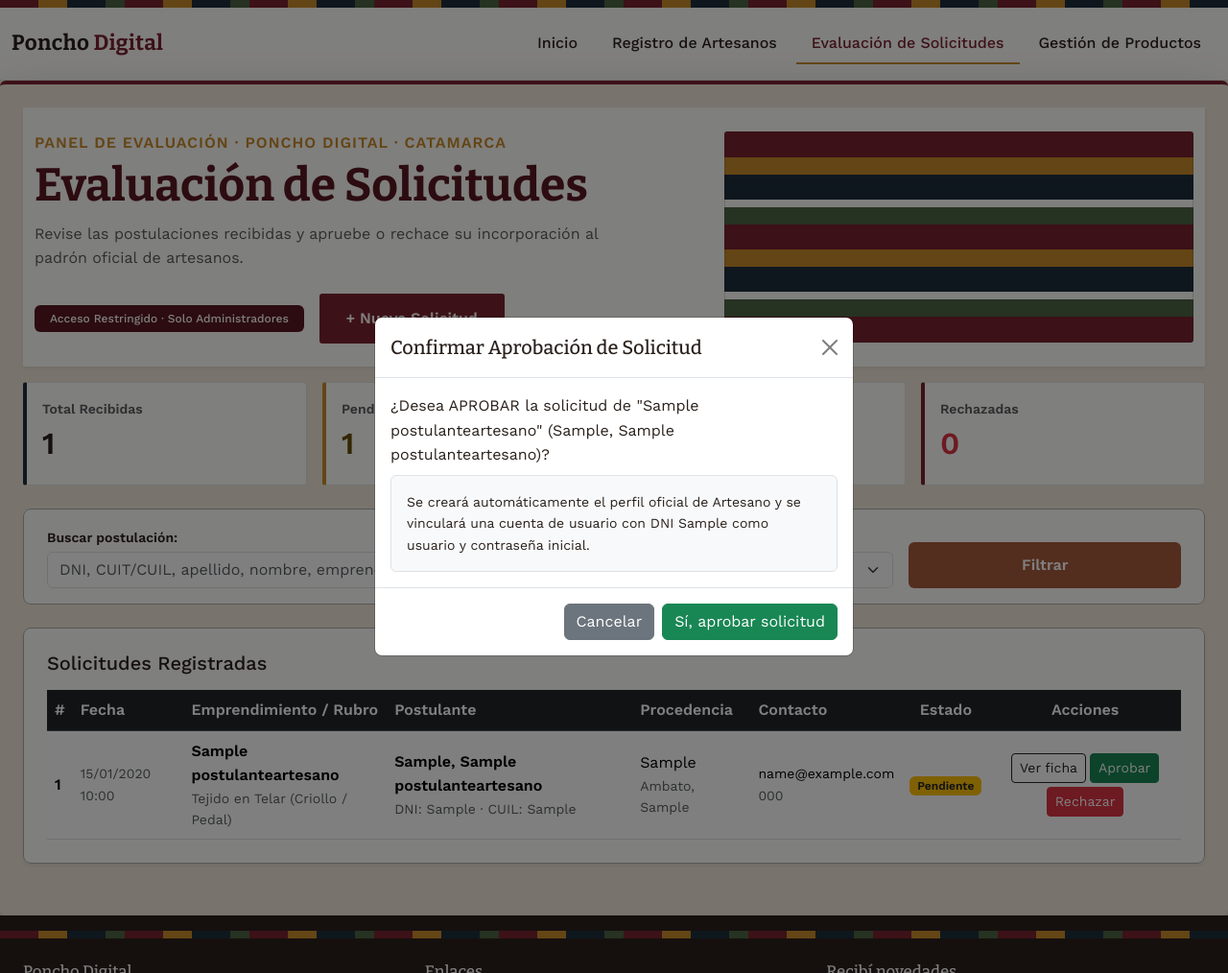
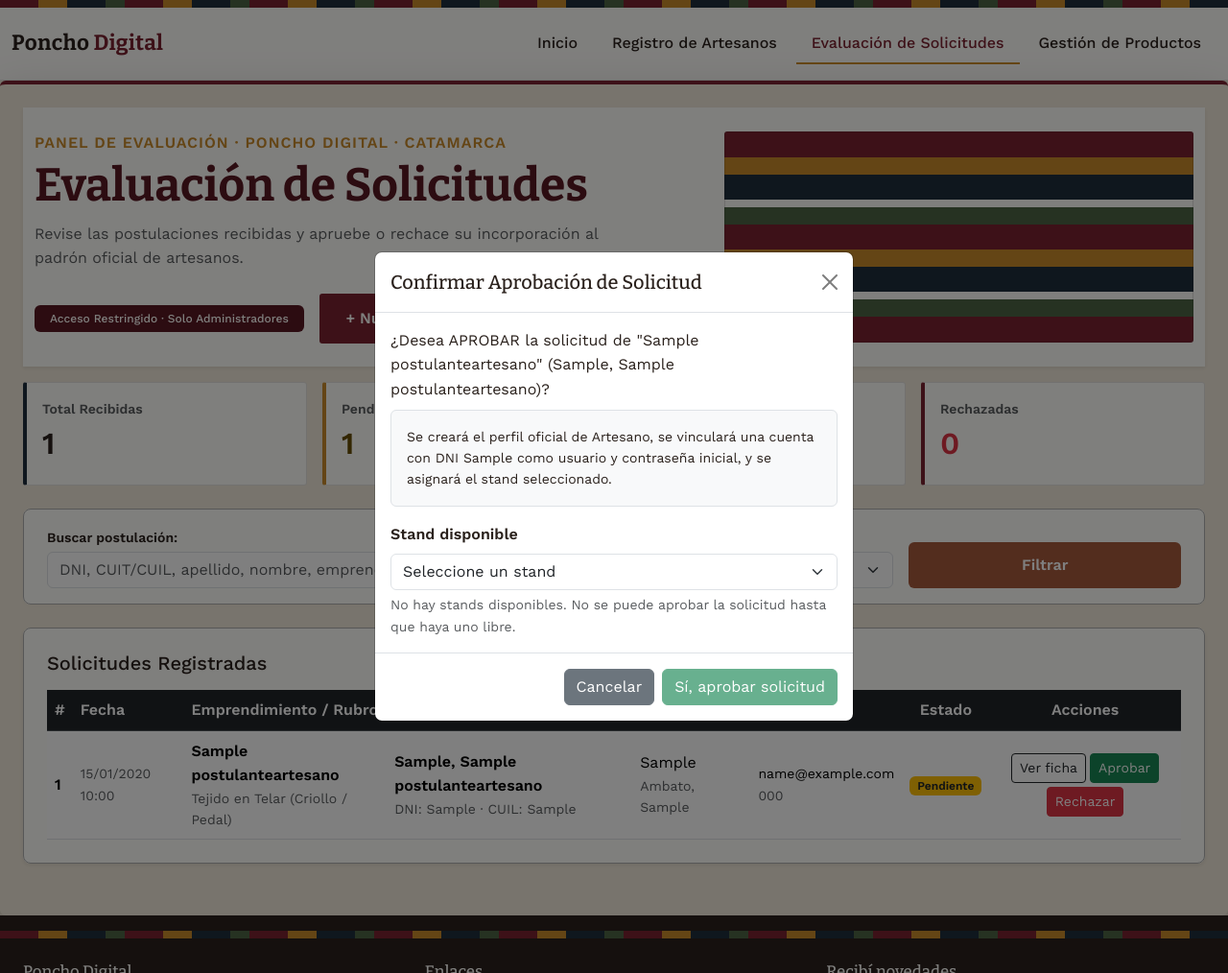
Before and after one commit to wusito/poncho-digital, a Django app: page /solicitudes/ in a window 1280 px wide, after a click on "Aprobar". Shown: the whole page at 96% size. Run offline with Django 5.2, Linux system fonts and the light colour scheme; tables that the repository leaves empty hold one stand-in row (values such as "Sample post").

Commit message:
Agregar funcionalidad para asignar un stand disponible al aprobar solicitudes de artesanos; actualizar lógica en la vista y plantilla correspondiente.
Co-authored-by: Florchu <115610554+FL00WER@users.noreply.github.com>

```diff
--- a/apps/artesanos/templates/artesanos/panel_solicitudes.html
+++ b/apps/artesanos/templates/artesanos/panel_solicitudes.html
@@ -361,6 +361,18 @@
                     <div class="modal-body">
                         <p id="evalMensajePrincipal" class="mb-2"></p>
                         <div class="p-3 bg-light rounded border small" id="evalDetalleImpacto"></div>
+                        <div class="mt-3 d-none" id="evalStandContainer">
+                            <label for="evalStand" class="form-label fw-semibold">Stand disponible</label>
+                            <select class="form-select" id="evalStand" name="stand_id" disabled>
+                                <option value="">Seleccione un stand</option>
+                                {% for stand in stands_disponibles %}
+                                <option value="{{ stand.pk }}">Stand {{ stand.numero_stand }} — {{ stand.ubicacion_mapa }}</option>
+                                {% empty %}
+                                <option value="" disabled>No hay stands disponibles</option>
+                                {% endfor %}
+                            </select>
+                            <div class="form-text" id="evalStandHelp">El stand se asignará al aprobar la solicitud.</div>
+                        </div>
                     </div>
                     <div class="modal-footer">
                         <button type="button" class="btn btn-secondary" data-bs-dismiss="modal">Cancelar</button>
@@ -428,6 +440,9 @@
                 const mensaje = document.getElementById('evalMensajePrincipal');
                 const impacto = document.getElementById('evalDetalleImpacto');
                 const btnSubmit = document.getElementById('btnConfirmarEvaluacion');
+                const standContainer = document.getElementById('evalStandContainer');
+                const standSelect = document.getElementById('evalStand');
+                const standHelp = document.getElementById('evalStandHelp');
 
                 // CORRECCIÓN CLAVE: Asigna la URL al action del formulario para que se ejecute la vista correspondiente
                 if (form && url) {
@@ -437,18 +452,34 @@
                 if (accion === 'aprobar') {
                     if (titulo) titulo.textContent = 'Confirmar Aprobación de Solicitud';
                     if (mensaje) mensaje.textContent = `¿Desea APROBAR la solicitud de "${emprendimiento}" (${postulante})?`;
-                    if (impacto) impacto.textContent = `Se creará automáticamente el perfil oficial de Artesano y se vinculará una cuenta de usuario con DNI ${dni} como usuario y contraseña inicial.`;
+                    if (impacto) impacto.textContent = `Se creará el perfil oficial de Artesano, se vinculará una cuenta con DNI ${dni} como usuario y contraseña inicial, y se asignará el stand seleccionado.`;
+                    if (standContainer) standContainer.classList.remove('d-none');
+                    if (standSelect) {
+                        standSelect.disabled = false;
+                        standSelect.required = true;
+                        standSelect.value = '';
+                    }
                     if (btnSubmit) {
                         btnSubmit.className = 'btn btn-success';
                         btnSubmit.textContent = 'Sí, aprobar solicitud';
+                        btnSubmit.disabled = !standSelect || !Array.from(standSelect.options).some(option => option.value && !option.disabled);
+                    }
+                    if (standHelp && standSelect && btnSubmit && btnSubmit.disabled) {
+                        standHelp.textContent = 'No hay stands disponibles. No se puede aprobar la solicitud hasta que haya uno libre.';
                     }
                 } else {
                     if (titulo) titulo.textContent = 'Confirmar Rechazo de Solicitud';
                     if (mensaje) mensaje.textContent = `¿Desea RECHAZAR la solicitud de "${emprendimiento}" (${postulante})?`;
                     if (impacto) impacto.textContent = 'La postulación pasará a estado RECHAZADO y no se generará perfil oficial en el padrón de artesanos.';
+                    if (standContainer) standContainer.classList.add('d-none');
+                    if (standSelect) {
+                        standSelect.disabled = true;
+                        standSelect.required = false;
+                    }
                     if (btnSubmit) {
                         btnSubmit.className = 'btn btn-danger';
                         btnSubmit.textContent = 'Sí, rechazar solicitud';
+                        btnSubmit.disabled = false;
                     }
                 }
             });
--- a/apps/artesanos/views.py
+++ b/apps/artesanos/views.py
@@ -3,6 +3,8 @@ from django.contrib.auth import get_user_model
 from django.db import IntegrityError, transaction
 from django.db.models import Case, IntegerField, Q, Value, When
 from django.shortcuts import get_object_or_404, redirect, render
+
+from apps.stands.models import Stand
 
 from .forms import PostulanteArtesanoForm
 from .models import Artesano, PostulanteArtesano
@@ -62,6 +64,7 @@ def panel_solicitudes(request):
     """
     Vista/panel de evaluación de solicitudes de artesanos (HU-02).
     Permite listar, buscar, filtrar por estado, ver la ficha completa y aprobar o rechazar solicitudes.
+    Al aprobar, requiere y asigna un stand disponible.
     """
     estado_filtro = request.GET.get('estado', '').strip().upper()
     busqueda = request.GET.get('q', '').strip()
@@ -113,6 +116,10 @@ def panel_solicitudes(request):
 
     context = {
         'solicitudes': solicitudes,
+        'stands_disponibles': Stand.objects.filter(
+            estado=Stand.EstadoStand.DISPONIBLE,
+            artesano__isnull=True,
+        ).order_by('numero_stand'),
         'estado_filtro': estado_filtro,
         'busqueda': busqueda,
         'total_solicitudes': total_solicitudes,
@@ -127,18 +134,23 @@ def aprobar_solicitud(request, pk):
     """
     Aprueba una solicitud pendiente de forma atómica (HU-02):
     crea/vincula el User con DNI como username y contraseña inicial,
-    crea el perfil oficial Artesano y pasa la solicitud a estado APROBADO.
+    crea el perfil oficial Artesano, asigna el stand seleccionado y pasa la solicitud a estado APROBADO.
     """
     if request.method != 'POST':
         return redirect('panel_solicitudes')
 
     postulante = get_object_or_404(PostulanteArtesano, pk=pk)
+    stand_id = request.POST.get('stand_id', '').strip()
 
     if postulante.estado_solicitud == PostulanteArtesano.EstadoSolicitud.APROBADO:
         messages.error(
             request,
             f"La solicitud de '{postulante.nombre_emprendimiento}' ya se encuentra aprobada.",
         )
+        return redirect('panel_solicitudes')
+
+    if not stand_id.isdecimal():
+        messages.error(request, "Debe seleccionar un stand disponible para aprobar la solicitud.")
         return redirect('panel_solicitudes')
 
     if Artesano.objects.filter(nombre_comercial__iexact=postulante.nombre_emprendimiento).exists():
@@ -153,6 +165,20 @@ def aprobar_solicitud(request, pk):
 
     try:
         with transaction.atomic():
+            try:
+                stand = Stand.objects.select_for_update().get(
+                    pk=stand_id,
+                    estado=Stand.EstadoStand.DISPONIBLE,
+                    artesano__isnull=True,
+                )
+            except Stand.DoesNotExist:
+                messages.error(
+                    request,
+                    "No se pudo aprobar: el stand seleccionado ya no está disponible. "
+                    "Actualizá el panel y seleccioná otro stand.",
+                )
+                return redirect('panel_solicitudes')
+
             if postulante.usuario:
                 usuario = postulante.usuario
             else:
@@ -180,7 +206,7 @@ def aprobar_solicitud(request, pk):
                 )
                 return redirect('panel_solicitudes')
 
-            Artesano.objects.create(
+            artesano = Artesano.objects.create(
                 usuario=usuario,
                 nombre_comercial=postulante.nombre_emprendimiento,
                 rubro=postulante.rubro_principal,
@@ -191,6 +217,9 @@ def aprobar_solicitud(request, pk):
                 localidad=postulante.localidad,
                 direccion=postulante.direccion or None,
             )
+
+            stand.artesano = artesano
+            stand.save(update_fields=['artesano', 'estado'])
 
             postulante.usuario = usuario
             postulante.estado_solicitud = PostulanteArtesano.EstadoSolicitud.APROBADO
```
Also changed, not shown: 1 other file.
